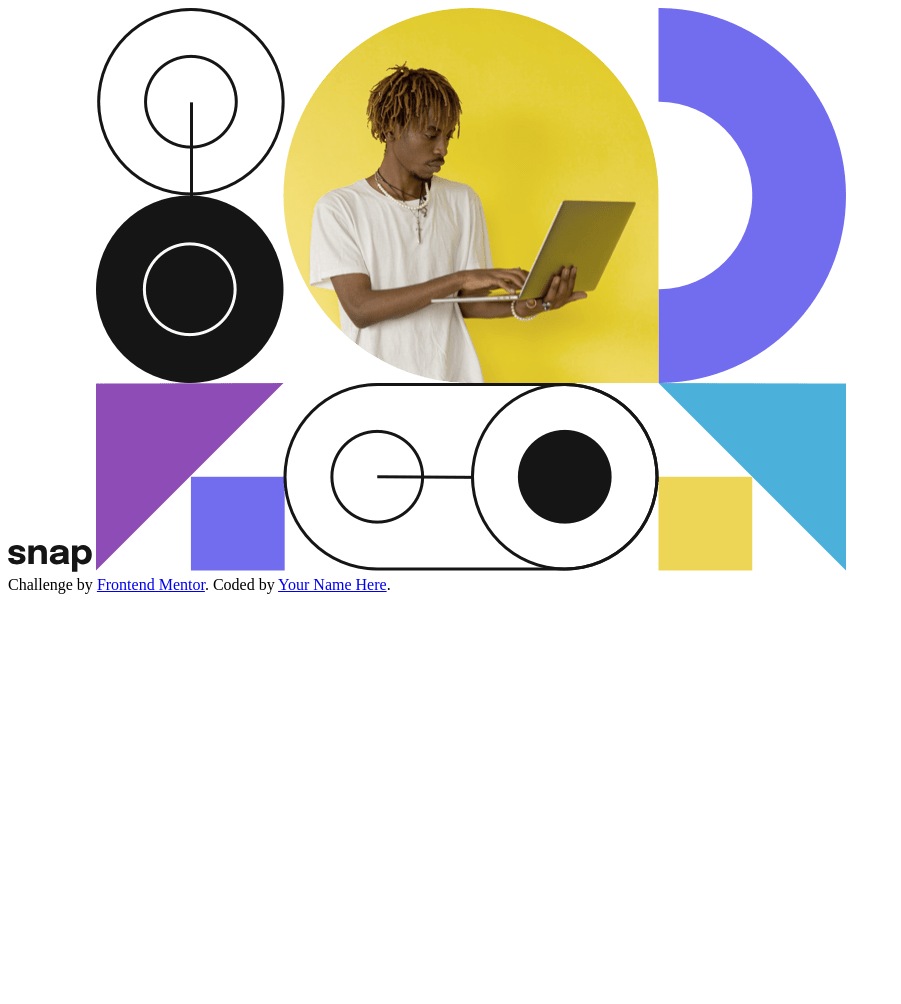
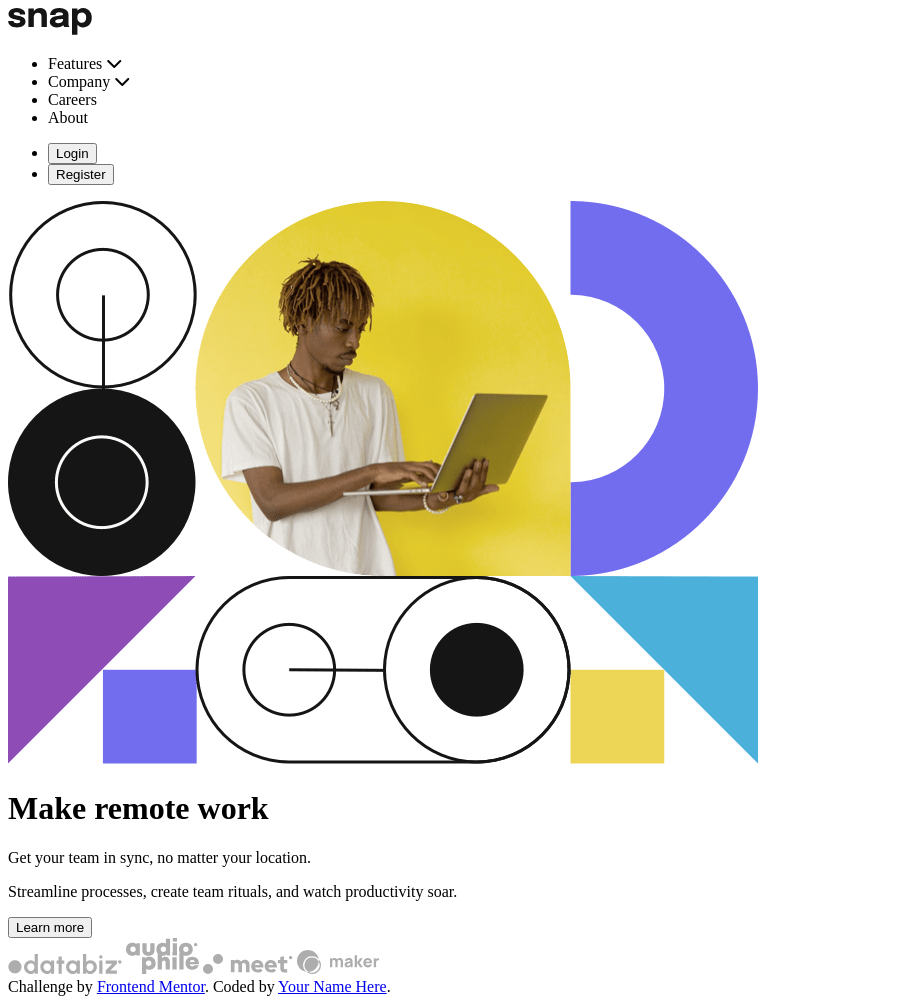
Before and after one commit to nhickogarachico/fem-dropdown-nav, a plain HTML site: page index.html in a window 1280 px wide. Shown: the whole page, without its empty margins (0-901 px from the left). Before the commit the page ends 800 px from the top, so only its background shows below. Drawn offline with Linux system fonts and the light colour scheme.

Commit message:
added html parts

```diff
--- a/index.html
+++ b/index.html
@@ -10,13 +10,50 @@
 
     <title>Frontend Mentor | Intro section with dropdown navigation</title>
 
+    <!-- FONTAWESOME  -->
+    <link rel="stylesheet" href="https://cdnjs.cloudflare.com/ajax/libs/font-awesome/6.1.1/css/all.min.css" integrity="sha512-KfkfwYDsLkIlwQp6LFnl8zNdLGxu9YAA1QvwINks4PhcElQSvqcyVLLD9aMhXd13uQjoXtEKNosOWaZqXgel0g==" crossorigin="anonymous" referrerpolicy="no-referrer"
+    />
     <link rel="stylesheet" href="style.css">
 </head>
 
 <body>
-    <img src="/images/logo.svg" alt="Logo">
-    <img src="/images/image-hero-mobile.png" alt="Hero Mobile">
+    <header>
+        <a href="">
+            <img src="/images/logo.svg" alt="Logo">
+        </a>
+        <ul>
+            <li>Features <i class="fas fa-chevron-down"></i></li>
+            <li>Company <i class="fas fa-chevron-down"></i></li>
+            <li>Careers</li>
+            <li>About</li>
+        </ul>
+        <ul>
+            <li>
+                <button>Login</button>
+            </li>
+            <li>
+                <button>Register</button>
+            </li>
+        </ul>
+    </header>
 
+    <main>
+        <div>
+            <img src="/images/image-hero-mobile.png" alt="Hero Mobile">
+            <h1>Make remote work</h1>
+            <p>Get your team in sync, no matter your location.</p>
+            <p>Streamline processes, create team rituals, and watch productivity soar.</p>
+            <button>
+                Learn more
+            </button>
+            <div>
+                <img src="./images/client-databiz.svg" alt="">
+                <img src="./images/client-audiophile.svg" alt="">
+                <img src="./images/client-meet.svg" alt="">
+                <img src="./images/client-maker.svg" alt="">
+            </div>
+        </div>
+    </main>
     <div class="attribution">
         Challenge by <a href="https://www.frontendmentor.io?ref=challenge" target="_blank">Frontend Mentor</a>. Coded by <a href="#">Your Name Here</a>.
     </div>
```
Also changed, not shown: 1 other file.
